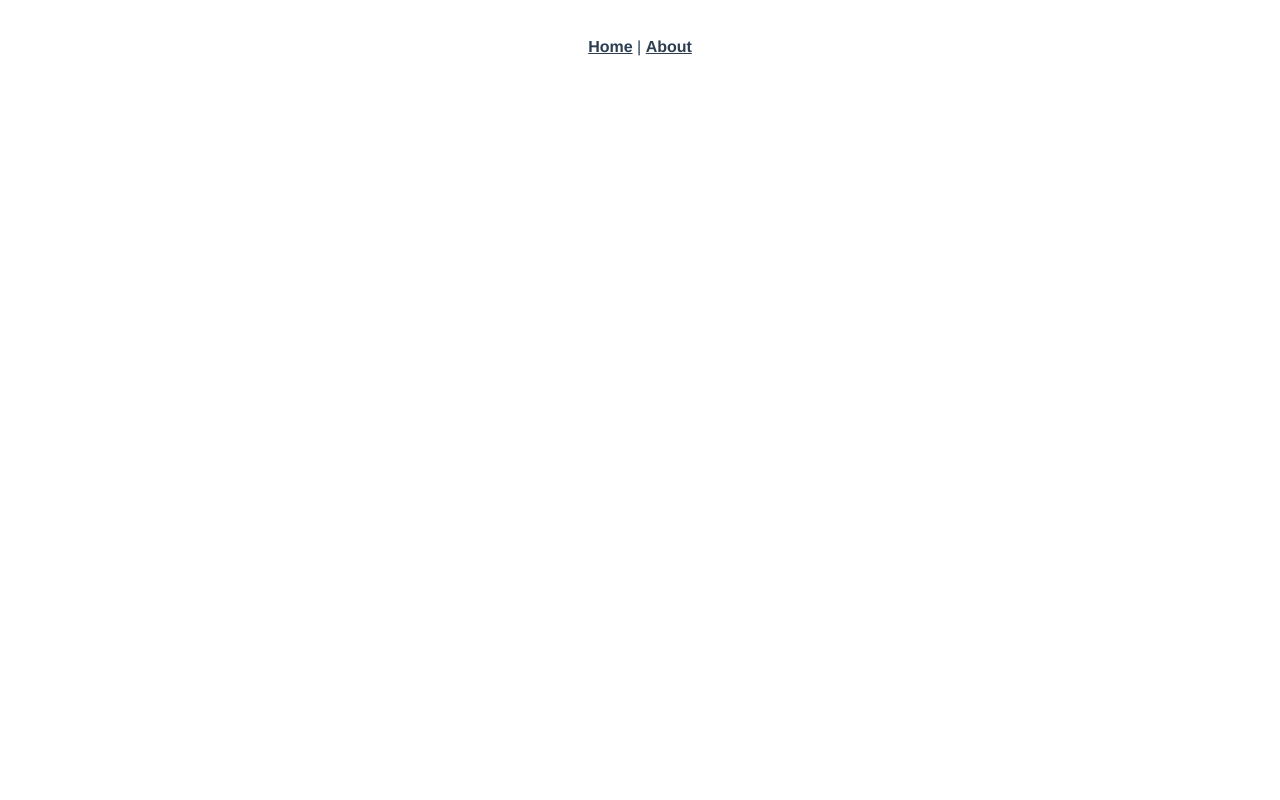
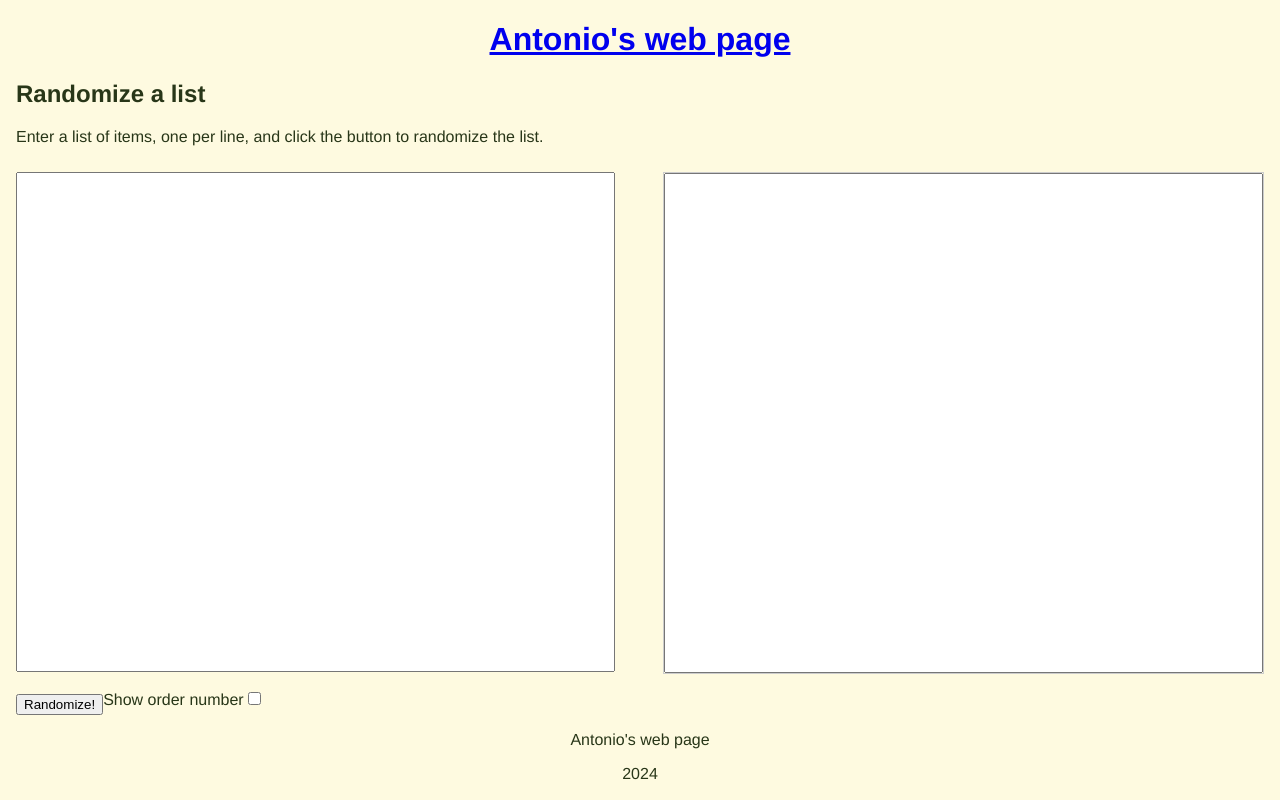
Before and after one commit to Ziruxltd/personal-web-page, a Vue app: page /random-list in a window 1280 px wide. Before the commit this address had no page. Built offline with nearby package versions, Linux system fonts and the light colour scheme.

Commit message:
added List randomizer

```diff
--- a/src/App.vue
+++ b/src/App.vue
@@ -1,9 +1,14 @@
 <template>
-  <nav>
-    <router-link to="/">Home</router-link> |
-    <router-link to="/about">About</router-link>
-  </nav>
-  <router-view />
+  <header>
+    <router-link to="/"><h1>Antonio's web page</h1></router-link>
+  </header>
+  <body>
+    <router-view />
+  </body>
+  <footer>
+    <p>Antonio's web page</p>
+    <p>2024</p>
+  </footer>
 </template>
 
 <style>
@@ -11,20 +16,23 @@
   font-family: Avenir, Helvetica, Arial, sans-serif;
   -webkit-font-smoothing: antialiased;
   -moz-osx-font-smoothing: grayscale;
-  text-align: center;
-  color: #2c3e50;
+  color: #283618;
 }
 
-nav {
-  padding: 30px;
+header {
+  text-align: center;
 }
 
-nav a {
-  font-weight: bold;
-  color: #2c3e50;
+footer {
+  text-align: center;
 }
 
-nav a.router-link-exact-active {
-  color: #42b983;
+a.router-link-exact-active {
+  text-decoration: none;
+  color: inherit;
+}
+
+body {
+  background-color: #fefae0;
 }
 </style>
--- a/src/router/index.js
+++ b/src/router/index.js
@@ -17,6 +17,15 @@ const routes = [
       return import(/* webpackChunkName: "about" */ "../views/AboutView.vue");
     },
   },
+  {
+    path: "/random-list",
+    name: "random-list",
+    component: function () {
+      return import(
+        /* webpackChunkName: "random-list" */ "../views/RandomListView.vue"
+      );
+    },
+  },
 ];
 
 const router = createRouter({
--- a/src/views/HomeView.vue
+++ b/src/views/HomeView.vue
@@ -1,18 +1,14 @@
 <template>
   <div class="home">
-    <img alt="Vue logo" src="../assets/logo.png" />
-    <HelloWorld msg="Welcome to Your Vue.js App" />
+    <ul>
+      <h2>Random</h2>
+      <li>
+        <router-link to="/random-list">Random list</router-link>
+      </li>
+    </ul>
   </div>
 </template>
 
-<script>
-// @ is an alias to /src
-import HelloWorld from "@/components/HelloWorld.vue";
+<script setup></script>
 
-export default {
-  name: "HomeView",
-  components: {
-    HelloWorld,
-  },
-};
-</script>
+<style></style>
--- /dev/null
+++ b/src/views/RandomListView.vue
@@ -0,0 +1,92 @@
+<template>
+    <div class="about">
+        <h2>Randomize a list</h2>
+        <p>Enter a list of items, one per line, and click the button to randomize the list.</p>
+        <div id="container">
+            <div id="content-1" class="content">
+                <textarea id="list-input" class="text-area" v-model="rawList"/>
+            </div>
+            <div id="content-2" class="content">
+                <textarea readonly id="random-result" class="text-area" v-model="randomOrder"/>
+            </div>
+        </div>
+        <div id="btn-checkboxes">
+            <button id="randomize" @click="randomizeList">Randomize!</button>
+            <div id="checkbox-order">
+                <label for="order-number">Show order number</label>
+                <input type="checkbox" v-model="orderNumber" @change="setOrderNumbers">
+            </div>
+        </div>
+    </div>
+</template>
+
+<script setup>
+import { ref } from 'vue';
+const rawList = ref('');
+const randomOrder = ref('');
+const orderNumber = ref(false);
+
+function setOrderNumbers() {
+    const list = randomOrder.value.split('\n');
+    const newList = [];
+    for (let i = 0; i < list.length; i++) {
+        if (orderNumber.value) {
+            newList.push(`${i + 1}) ${list[i]}`);
+        } else {
+            newList.push(list[i].replace(/^\d+\)\s/, ''));
+        }
+    }
+    randomOrder.value = newList.join('\n');
+}
+
+function randomizeList() {
+    const list = rawList.value.split('\n').filter(item => item.trim() !== '');
+    const randomList = [];
+    let position = 1;
+    while (list.length > 0) {
+        const randomIndex = Math.floor(Math.random() * list.length);
+        if (orderNumber.value) {
+            randomList.push(`${position}) ${list[randomIndex]}`);
+        } else {
+            randomList.push(list[randomIndex]);
+        }
+        list.splice(randomIndex, 1);
+        position++;
+    }
+    randomOrder.value = randomList.join('\n');
+}
+</script>
+
+<style>
+#container {
+    display: flex;
+    flex-direction: row;
+    justify-content: space-between;
+}
+
+.content {
+    width: 48%;
+    height: 500px;
+    margin: 10px 0px 10px 0;
+}
+
+#content-2 {
+    border: 1px solid #ccc;
+}
+
+.text-area {
+    width: 100%;
+    height: 100%;
+    resize: none;
+    box-sizing: border-box;
+}
+
+#randomize {
+    margin-top: 10px;
+}
+
+#btn-checkboxes {
+    display: flex;
+    align-items: center; /* Optional: This will vertically align the items in the middle */
+}
+</style>
--- /dev/null
+++ b/vue.config.js
@@ -0,0 +1,17 @@
+// vue.config.js
+module.exports = {
+    // other options...
+    chainWebpack: config => {
+      config.module
+        .rule('vue')
+        .use('vue-loader')
+        .tap(options => {
+          options.compilerOptions = {
+            ...options.compilerOptions,
+            isCustomElement: tag => tag === 'plastic-button',
+            experimentalCompatMode: 2,
+          }
+          return options
+        })
+    }
+  }
```
Also changed, not shown: .eslintrc.js, 1 other file (tests, documents, lock files or other folders).
